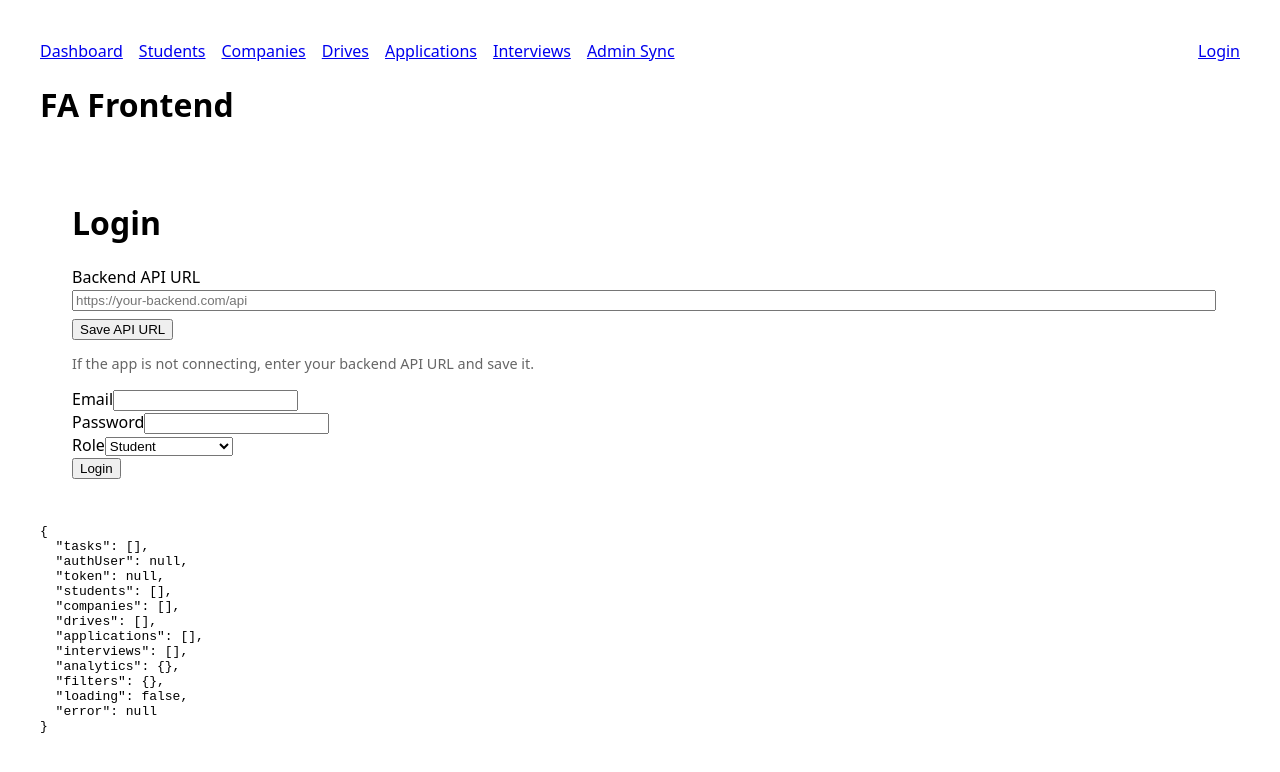
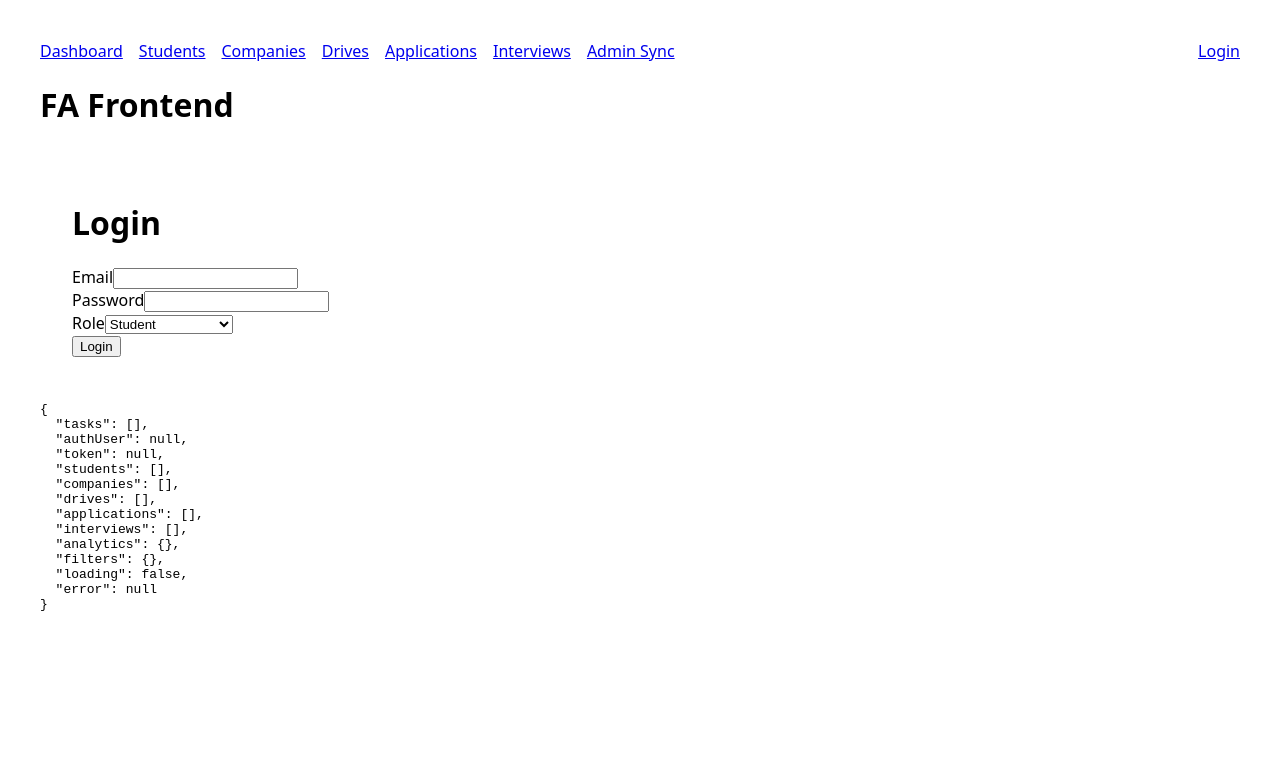
Before and after one commit to fisble/fa-frontend, a React (Vite) app: page /login in a window 1280 px wide. Shown: the top 772 px of the page. Built offline with nearby package versions, Linux system fonts and the light colour scheme.

Commit message:
fix(auth): remove backend URL prompt from login page

```diff
--- a/src/pages/Login.jsx
+++ b/src/pages/Login.jsx
@@ -1,7 +1,7 @@
-import { useState, useEffect } from 'react';
+import { useState } from 'react';
 import { useNavigate } from 'react-router-dom';
 import { useAppContext } from '../context/AppContext';
-import { setAuthToken, setApiUrl, login as backendLogin, register as backendRegister } from '../services/api';
+import { setAuthToken, login as backendLogin, register as backendRegister } from '../services/api';
 
 export default function Login() {
   const navigate = useNavigate();
@@ -10,15 +10,6 @@ export default function Login() {
   const [password, setPassword] = useState('');
   const [role, setRole] = useState('student');
   const [error, setError] = useState(null);
-  const [apiUrl, setApiUrlState] = useState('');
-  const [info, setInfo] = useState('');
-
-  useEffect(() => {
-    if (typeof window !== 'undefined') {
-      const stored = window.localStorage.getItem('FA_API_URL') || window.__FA_API_URL || '';
-      setApiUrlState(stored);
-    }
-  }, []);
 
   const handleSubmit = async (e) => {
     e.preventDefault();
@@ -58,18 +49,6 @@ export default function Login() {
       <h1>Login</h1>
       <form onSubmit={handleSubmit} data-testid="login-form">
         <div>
-          <label htmlFor="apiUrl">Backend API URL</label>
-          <input
-            id="apiUrl"
-            value={apiUrl}
-            onChange={(e) => setApiUrlState(e.target.value)}
-            placeholder="https://your-backend.com/api"
-            style={{ width: '100%' }}
-          />
-          <button type="button" onClick={() => { setApiUrl(apiUrl); setInfo('API URL saved and will be used for requests.'); }} style={{ marginTop: '0.5rem' }}>Save API URL</button>
-          <p style={{ fontSize: '0.9rem', color: '#666' }}>If the app is not connecting, enter your backend API URL and save it.</p>
-        </div>
-        <div>
           <label htmlFor="email">Email</label>
           <input id="email" value={email} onChange={(e) => setEmail(e.target.value)} type="email" required />
         </div>
@@ -87,7 +66,6 @@ export default function Login() {
         </div>
         <button type="submit">Login</button>
         {error && <p style={{ color: 'red' }}>{error}</p>}
-        {info && <p style={{ color: 'green' }}>{info}</p>}
       </form>
     </main>
   );
```
